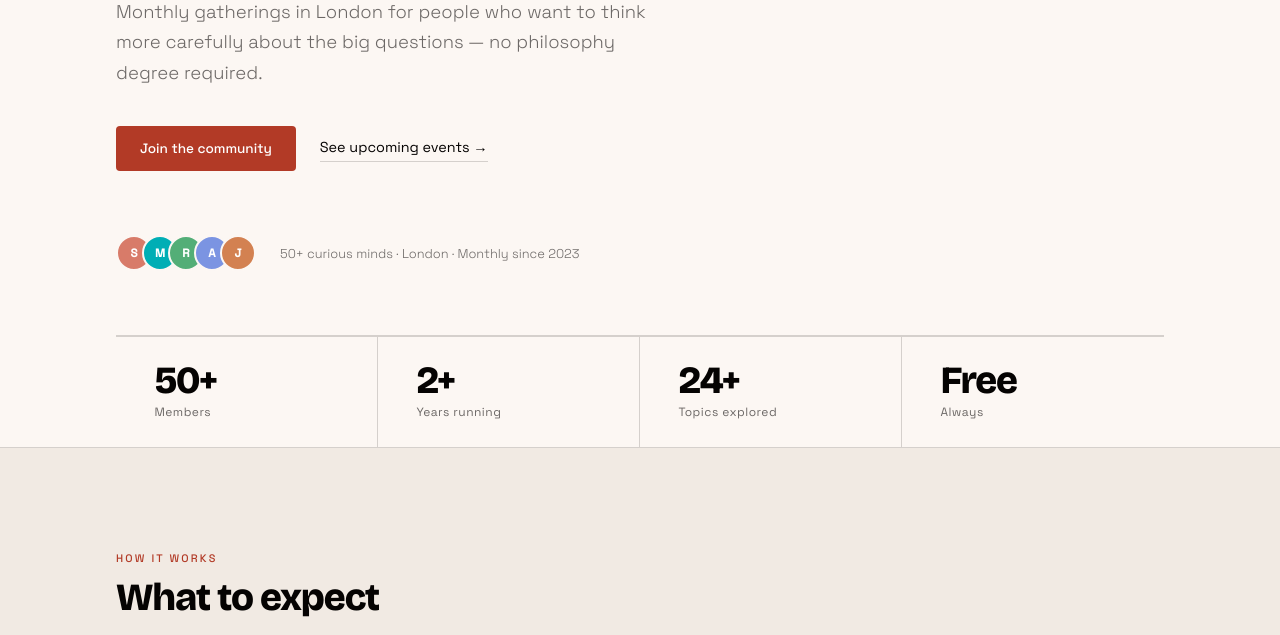
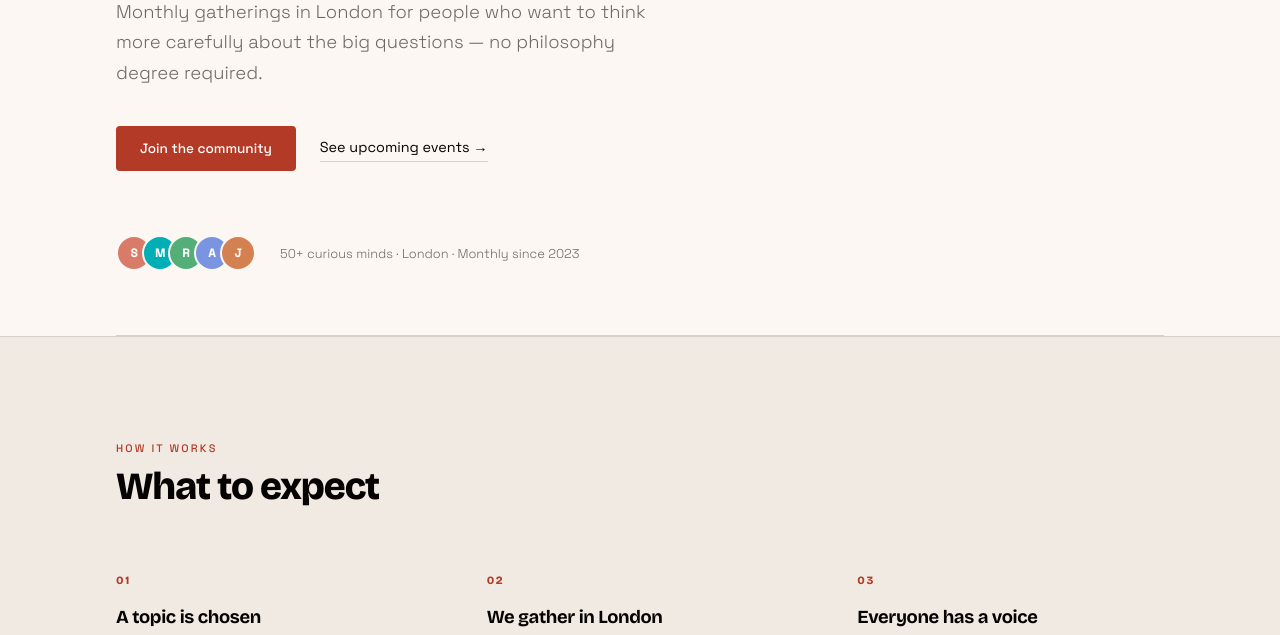
Before and after one commit to nomaitech/a201-static-sites, a plain HTML site: page sites/philosofriends.com/index.html in a window 1280 px wide. Shown: the part 426-1061 px from the top of the page. Drawn offline with nearby package versions, Linux system fonts and the light colour scheme.

Commit message:
style(philosofriends.com): remove stats bar from hero

```diff
--- a/sites/philosofriends.com/index.html
+++ b/sites/philosofriends.com/index.html
@@ -54,24 +54,6 @@
           </div>
         </div>
 
-        <div class="hero-stats">
-          <div class="stat">
-            <span class="stat-num">50+</span>
-            <span class="stat-label">Members</span>
-          </div>
-          <div class="stat">
-            <span class="stat-num">2+</span>
-            <span class="stat-label">Years running</span>
-          </div>
-          <div class="stat">
-            <span class="stat-num">24+</span>
-            <span class="stat-label">Topics explored</span>
-          </div>
-          <div class="stat">
-            <span class="stat-num">Free</span>
-            <span class="stat-label">Always</span>
-          </div>
-        </div>
       </section>
 
       <!-- How it works -->
--- a/sites/philosofriends.com/styles.css
+++ b/sites/philosofriends.com/styles.css
@@ -248,39 +248,6 @@ body {
   color: var(--gray);
 }
 
-/* Stats bar */
-.hero-stats {
-  display: grid;
-  grid-template-columns: repeat(4, 1fr);
-  border-top: 1px solid var(--border);
-  margin-top: 0;
-}
-
-.stat {
-  padding: var(--space-md) var(--space-lg);
-  border-right: 1px solid var(--border);
-  display: flex;
-  flex-direction: column;
-  gap: 0.2rem;
-}
-
-.stat:last-child { border-right: none; }
-
-.stat-num {
-  font-family: var(--font-display);
-  font-size: clamp(1.6rem, 3vw, 2.4rem);
-  font-weight: 800;
-  letter-spacing: -0.04em;
-  line-height: 1;
-  color: var(--black);
-}
-
-.stat-label {
-  font-size: 0.75rem;
-  color: var(--gray);
-  font-weight: 400;
-  letter-spacing: 0.04em;
-}
 
 /* ─── How it works ───────────────────────────────────────────────── */
 .how {
@@ -738,14 +705,6 @@ body {
 @media (max-width: 900px) {
   .nav nav { display: none; }
 
-  .hero-stats {
-    grid-template-columns: repeat(2, 1fr);
-  }
-
-  .stat:nth-child(2) { border-right: none; }
-  .stat:nth-child(3) { border-top: 1px solid var(--border); }
-  .stat:nth-child(4) { border-top: 1px solid var(--border); }
-
   .how-steps {
     grid-template-columns: 1fr;
     gap: var(--space-lg);
@@ -798,8 +757,6 @@ body {
 }
 
 @media (max-width: 480px) {
-  .hero-stats { grid-template-columns: repeat(2, 1fr); }
-
   .form-row {
     flex-direction: column;
   }
```
